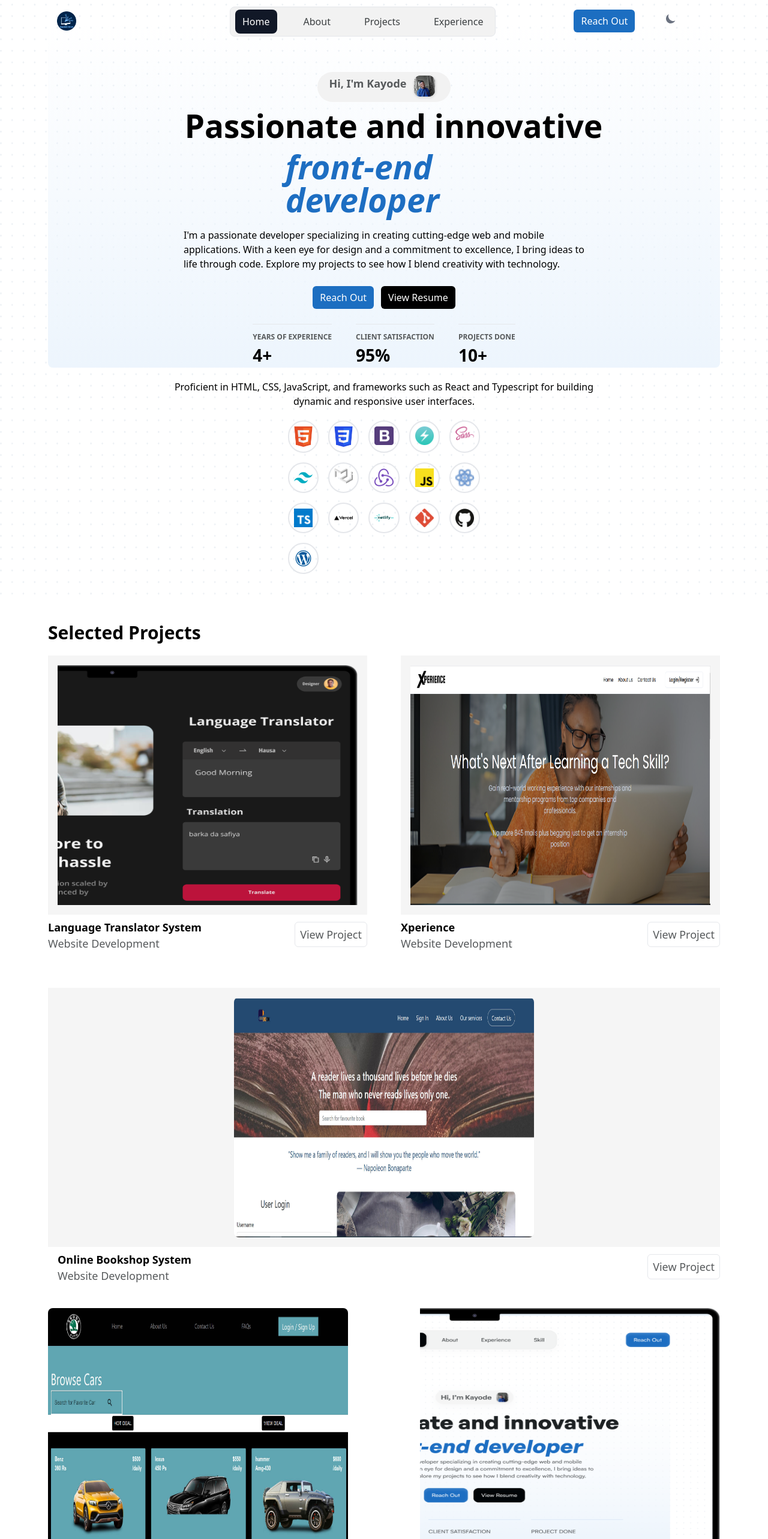
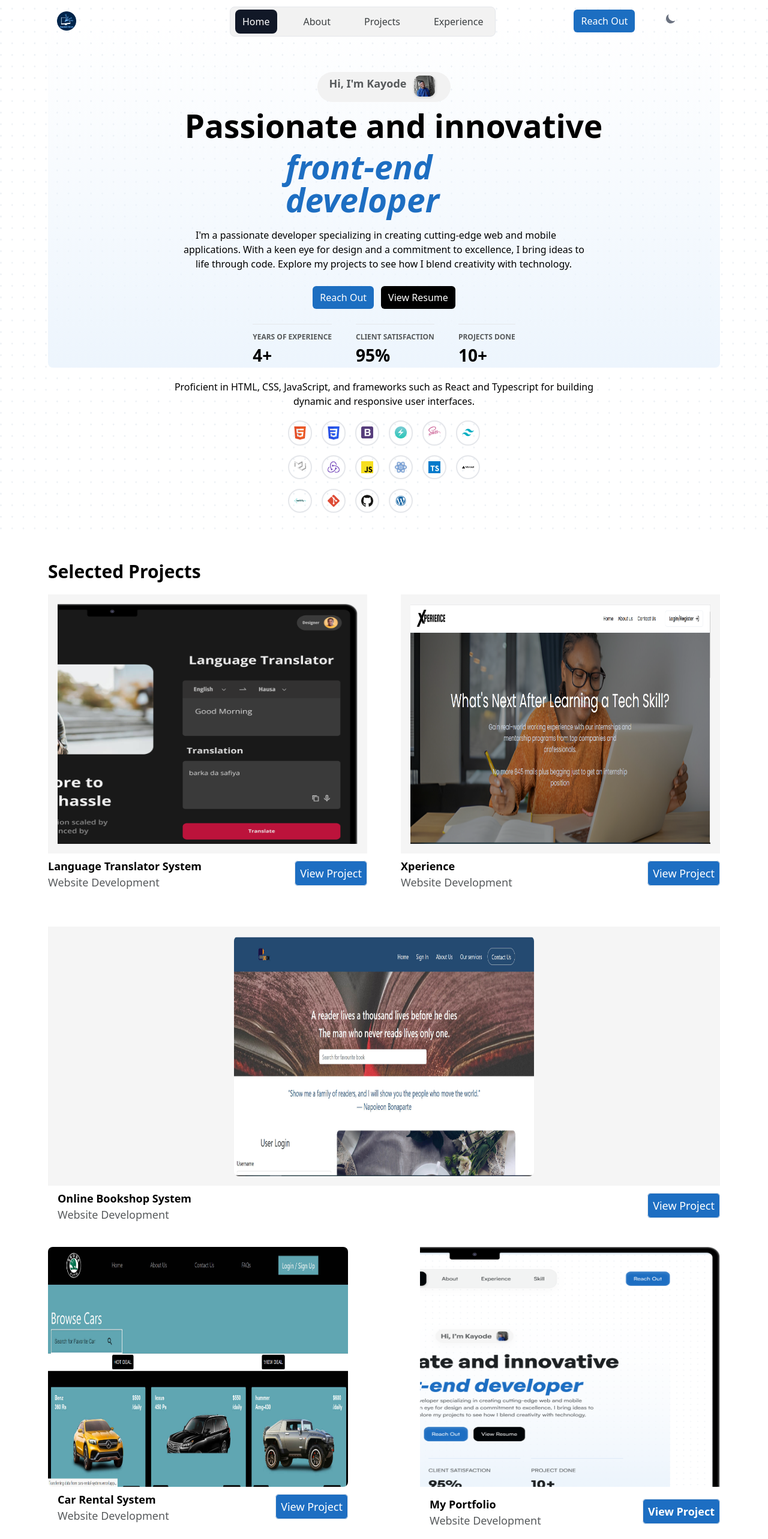
Before and after one commit to Harbixco/my-portfolio, a React (Vite) app: page / in a window 1280 px wide. Shown: the top 2566 px of the page at 60% size. Built offline with nearby package versions, Linux system fonts and the light colour scheme.

Commit message:
upload the cv

```diff
--- a/src/Component/About/index.tsx
+++ b/src/Component/About/index.tsx
@@ -1,4 +1,5 @@
 import bigPicture from "/Images/bigPicture.png";
+import resume from "../../../public/AGBAJE ABIODUN KAYODE.pdf";
 
 export default function Index() {
   return (
@@ -71,7 +72,7 @@ export default function Index() {
 
             <div>
               <a
-                href="#"
+                href={resume}
                 className="rounded-md bg-black px-3 py-2 font-medium text-white"
               >
                 View Resume
--- a/src/Component/Home/HomePage.tsx
+++ b/src/Component/Home/HomePage.tsx
@@ -2,6 +2,7 @@
 import smallPicture from "/Images/smallPicture.png";
 import { data } from "./data";
 import { Key } from "react";
+import resume from "../../../public/AGBAJE ABIODUN KAYODE.pdf";
 
 export default function HomePage() {
   return (
@@ -26,7 +27,7 @@ export default function HomePage() {
         </div>
 
         <div className="hidden md:block">
-          <div className="dark:text-[#f5f5f5]">
+          <div className="pl-5 dark:text-[#f5f5f5]">
             I'm a passionate developer specializing in creating cutting-edge web
             and mobile
           </div>
@@ -34,7 +35,7 @@ export default function HomePage() {
             applications. With a keen eye for design and a commitment to
             excellence, I bring ideas to
           </div>
-          <div className="dark:text-[#f5f5f5]">
+          <div className="pl-5 dark:text-[#f5f5f5]">
             life through code. Explore my projects to see how I blend creativity
             with technology.
           </div>
@@ -60,7 +61,7 @@ export default function HomePage() {
 
           <div>
             <a
-              href="#"
+              href={resume}
               className="rounded-md bg-black px-3 py-2 font-medium text-white"
             >
               View Resume
@@ -124,7 +125,7 @@ export default function HomePage() {
         <div className="pl-[77px]">and responsive user interfaces.</div>
       </div>
 
-      <div className="mx-4 mt-5 grid grid-cols-6 gap-4 md:mx-[480px] md:grid-cols-5">
+      <div className="mx-4 mt-5 grid grid-cols-6 gap-4 md:mx-[480px] md:grid-cols-6">
         {data.map(
           (
             data: { icon: string | undefined },
--- a/src/Component/Project/index.tsx
+++ b/src/Component/Project/index.tsx
@@ -22,10 +22,10 @@ export default function Index() {
                 Website Development
               </div>
             </div>
-            <div className="pt-3 text-[#575A5C]">
+            <div className="pt-3 text-white">
               <a
                 href=""
-                className="rounded-md border p-2 text-[13px] md:text-[18px]"
+                className="rounded-md border bg-[#1D6EC2] p-2 text-[13px] md:text-[18px]"
               >
                 View Project
               </a>
@@ -33,7 +33,7 @@ export default function Index() {
           </div>
         </div>
 
-        <div>
+        <div className="py-5 md:py-0">
           <div className="bg-[#f5f5f5] p-4 md:mb-0 md:ml-4">
             {" "}
             <img
@@ -51,10 +51,10 @@ export default function Index() {
                 Website Development
               </div>
             </div>
-            <div className="pt-3 text-[#575A5C]">
+            <div className="pt-3 text-white">
               <a
                 href="http://gainxperience.com/auth"
-                className="rounded-md border p-2 text-[13px] md:text-[18px]"
+                className="rounded-md border bg-[#1D6EC2] p-2 text-[13px] md:text-[18px]"
               >
                 View Project
               </a>
@@ -63,7 +63,7 @@ export default function Index() {
         </div>
       </div>
 
-      <div className="my-5  md:my-10">
+      <div className="my-5 md:my-10">
         <div className="grid justify-items-center bg-[#f5f5f5] p-4">
           <img
             src={images.fifth}
@@ -80,10 +80,10 @@ export default function Index() {
               Website Development
             </div>
           </div>
-          <div className="pt-3 text-[#575A5C]">
+          <div className="pt-3 text-white">
             <a
               href="https://online-bookshop-system.vercel.app/"
-              className="rounded-md border p-2 text-[13px] md:text-[18px]"
+              className="rounded-md border bg-[#1D6EC2] p-2 text-[13px] md:text-[18px]"
             >
               View Project
             </a>
@@ -92,7 +92,7 @@ export default function Index() {
       </div>
 
       <div className="justify-between md:flex">
-        <div>
+        <div  className="py-5 md:py-0">
           <div>
             <img
               src={images.third}
@@ -109,10 +109,10 @@ export default function Index() {
                 Website Development
               </div>
             </div>
-            <div className="pt-3 text-[#575A5C]">
+            <div className="pt-3 text-white">
               <a
                 href="https://cars-rental-system.vercel.app/"
-                className="rounded-md border p-2 text-[13px] md:text-[18px]"
+                className="rounded-md border bg-[#1D6EC2] p-2 text-[13px] md:text-[18px]"
               >
                 View Project
               </a>
@@ -137,10 +137,10 @@ export default function Index() {
                 Website Development
               </div>
             </div>
-            <div className="pt-3 text-[#575A5C]">
+            <div className="pt-3 font-bold text-white">
               <a
-                href="#"
-                className="rounded-md border p-2 text-[13px] md:text-[18px]"
+                href="hagiostech.vercel.app"
+                className="rounded-md border bg-[#1D6EC2] p-2 text-[13px] md:text-[18px]"
               >
                 View Project
               </a>
```
Also changed, not shown: 1 other file (tests, documents, lock files or other folders).
